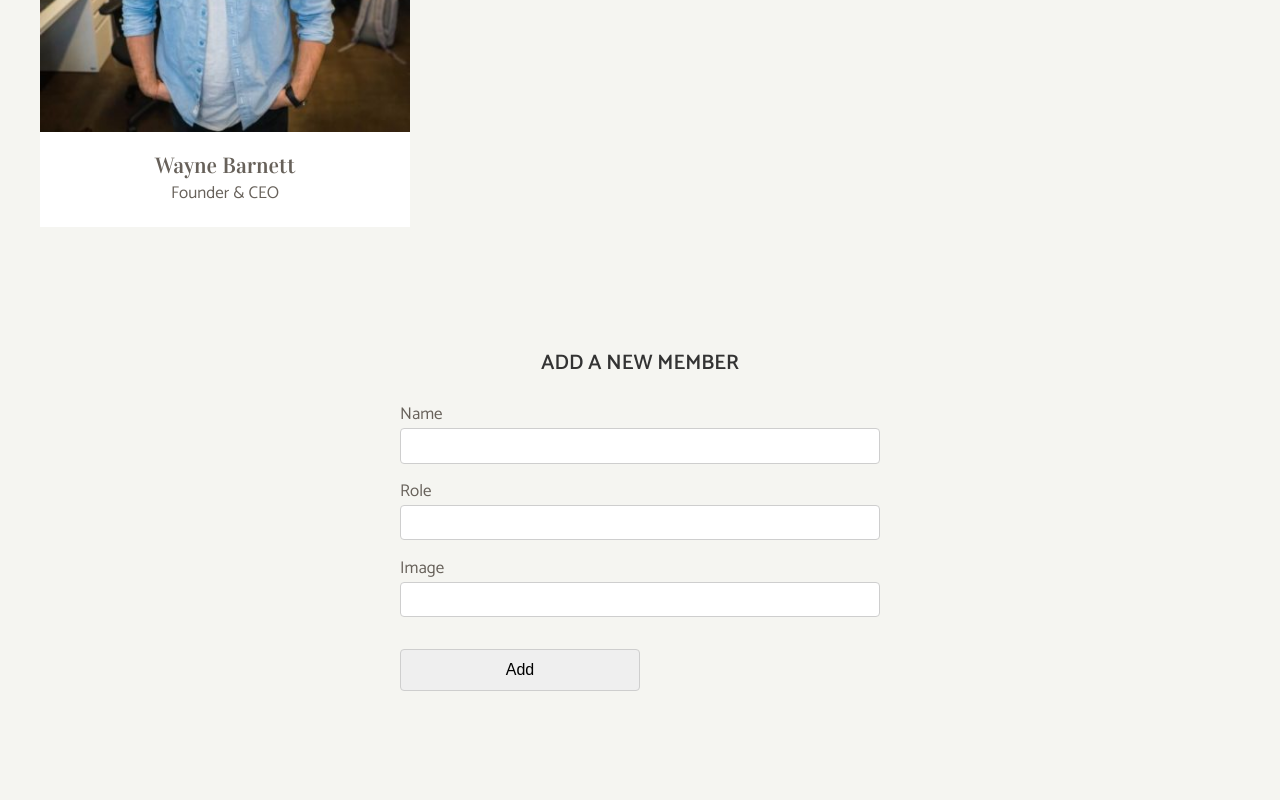
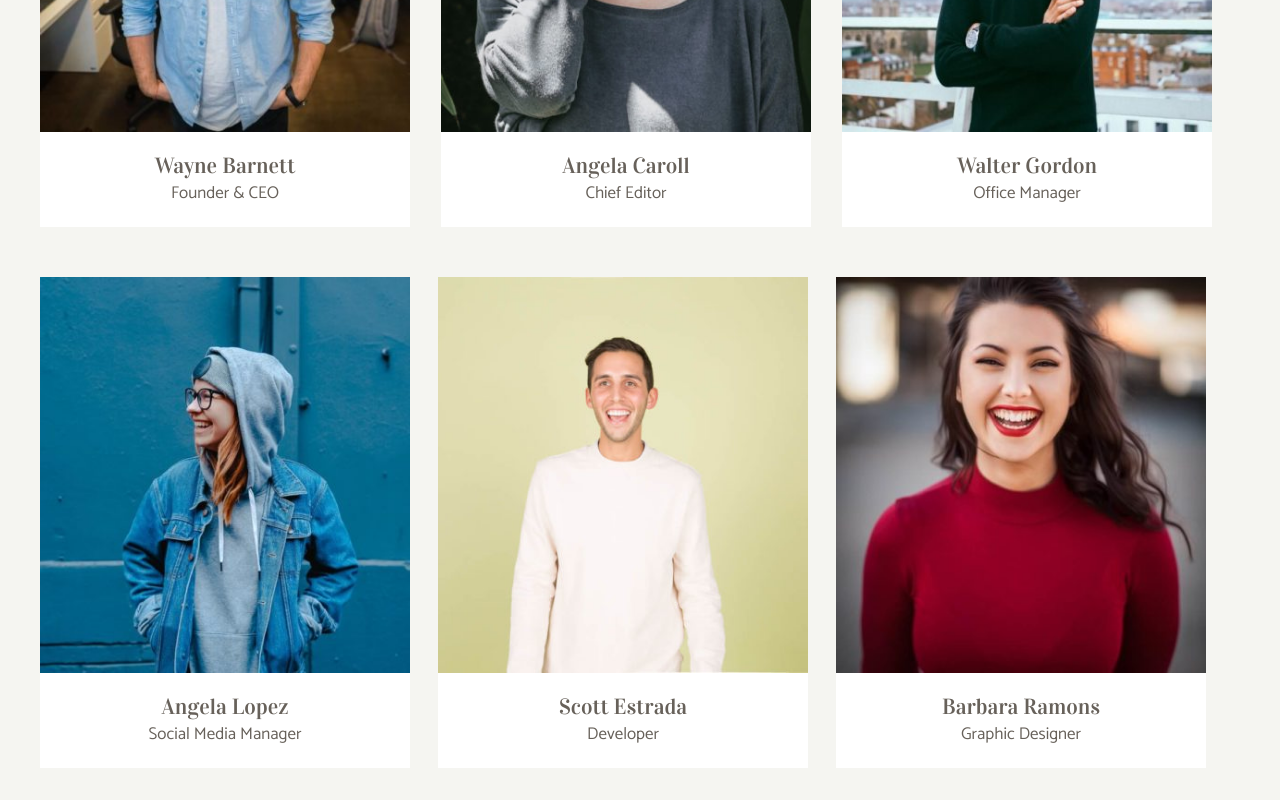
Before and after one commit to FedericoTrimarco/js-our-team, a plain HTML site: page index.html in a window 1280 px wide. Shown: the part 500-1300 px from the top of the page. Before the commit the page ends 1257 px from the top, so only its background shows below. Drawn offline with Linux system fonts and the light colour scheme.

Commit message:
add function genCard

```diff
--- a/index.html
+++ b/index.html
@@ -22,7 +22,7 @@
         </p>
         <div class="team-container">
           <!-- Card statica -->
-          <div class="team-card">
+          <!-- <div class="team-card">
             <div class="card-image">
               <img
                 src="img/wayne-barnett-founder-ceo.jpg"
@@ -33,7 +33,7 @@
               <h3>Wayne Barnett</h3>
               <p>Founder & CEO</p>
             </div>
-          </div>
+          </div> -->
         </div>
       </div>
     </section>
@@ -55,5 +55,8 @@
         </div>
       </div>
     </section>
+
+        <!-- JS -->
+    <script src="./js/main.js"></script>
   </body>
 </html>
--- a/js/main.js
+++ b/js/main.js
@@ -23,33 +23,63 @@
     {
         pic : 'img/angela-caroll-chief-editor.jpg',
         userName : 'Angela Caroll',
-        work : 'Founder & CEO',
+        work : 'Chief Editor',
     },
     // 3
     {
         pic : 'img/walter-gordon-office-manager.jpg',
         userName : 'Walter Gordon',
-        work : 'Founder & CEO',
+        work : 'Office Manager',
     },
     // 4
     {
         pic : 'img/angela-lopez-social-media-manager.jpg',
         userName : 'Angela Lopez',
-        work : 'Founder & CEO',
+        work : 'Social Media Manager',
     },
     // 5
     {
         pic : 'img/scott-estrada-developer.jpg',
         userName : 'Scott Estrada',
-        work : 'Founder & CEO',
+        work : 'Developer',
     },
     // 6
     {
         pic : 'img/barbara-ramos-graphic-designer.jpg',
         userName : 'Barbara Ramons',
-        work : 'Founder & CEO',
+        work : 'Graphic Designer',
     },
 ];
 
 console.table(userImg);
-const addMemberSection = document.getElementById('add-member');
+
+const addMemberContainer = document.querySelector('.team-container');
+
+genCard(addMemberContainer, userImg);
+
+
+
+
+
+/**************************************
+             F U N Z I O N I
+***************************************/
+
+// Generazione Card
+function genCard(container, array){
+    for(let i = 0; i < array.length; i++){
+
+
+        container.innerHTML += `
+        <div class="team-card">
+            <div class="card-image">
+                <img src="${array[i].pic}" alt="${array[i].userName}"/>
+            </div>
+                <div class="card-text">
+                  <h3>${array[i].userName}</h3>
+                  <p>${array[i].work}</p>
+            </div>
+        </div>
+        `;
+    }
+}
```
